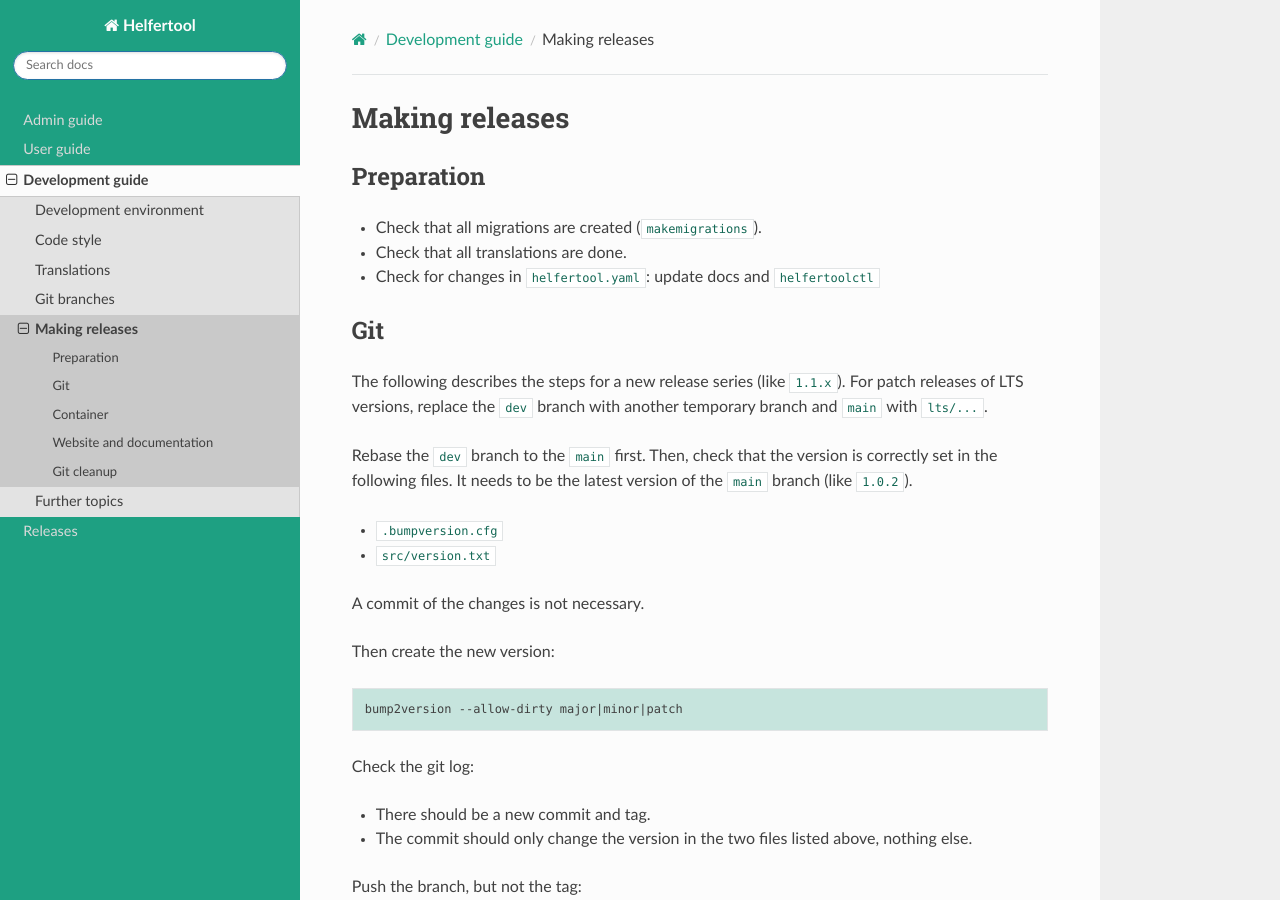
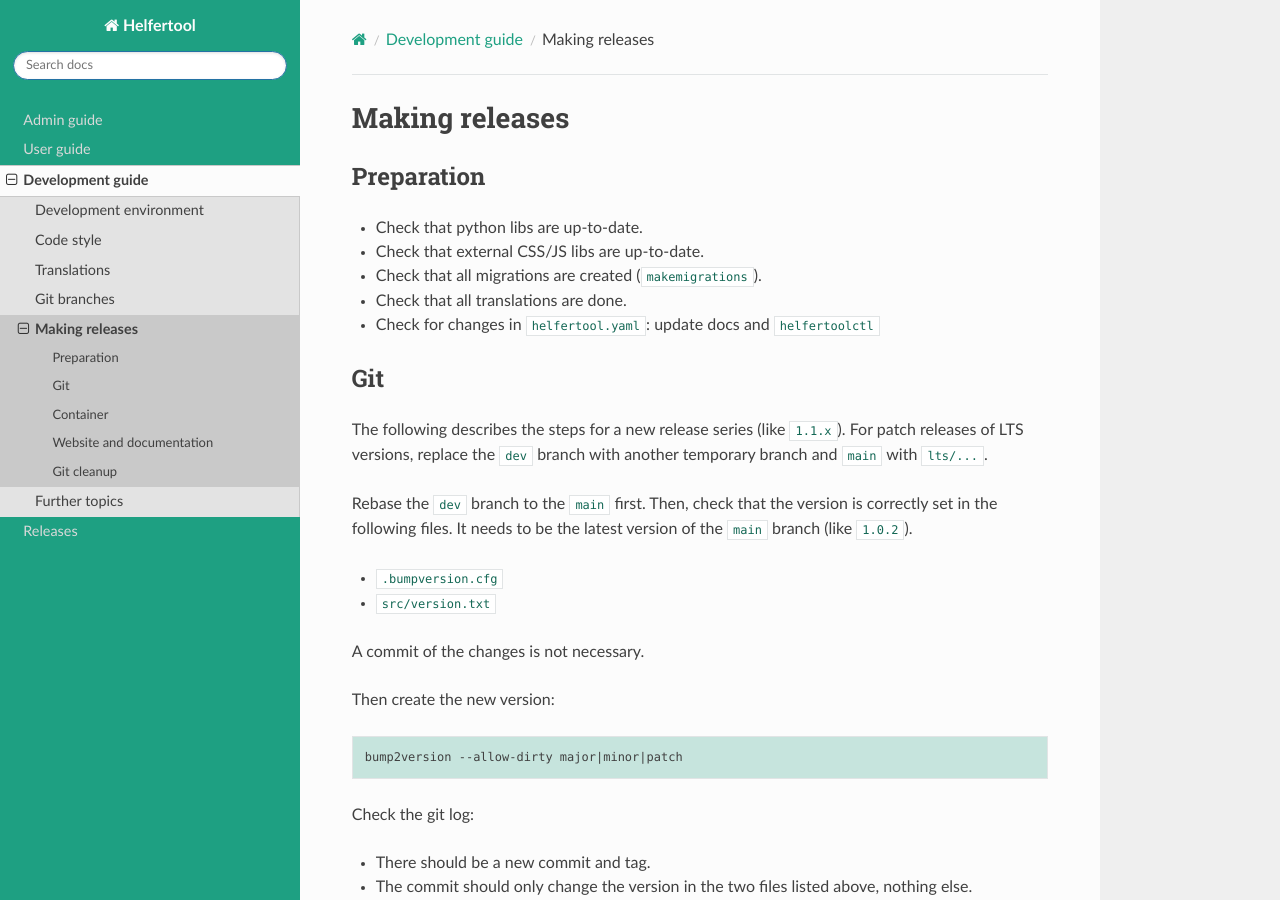
Before and after one commit to helfertool/docs, a Sphinx documentation site: the page built from source/development/releases.rst, in a window 1280 px wide and 900 px high. Built offline with Sphinx 7.4.7 and the Read the Docs theme 2.0.0, drawn with Linux system fonts in a browser that asks for light colours.

Commit message:
add notes for release doc

```diff
--- a/source/development/releases.rst
+++ b/source/development/releases.rst
@@ -7,6 +7,8 @@ Making releases
 Preparation
 -----------
 
+* Check that python libs are up-to-date.
+* Check that external CSS/JS libs are up-to-date.
 * Check that all migrations are created (``makemigrations``).
 * Check that all translations are done.
 * Check for changes in ``helfertool.yaml``: update docs and ``helfertoolctl``
```
